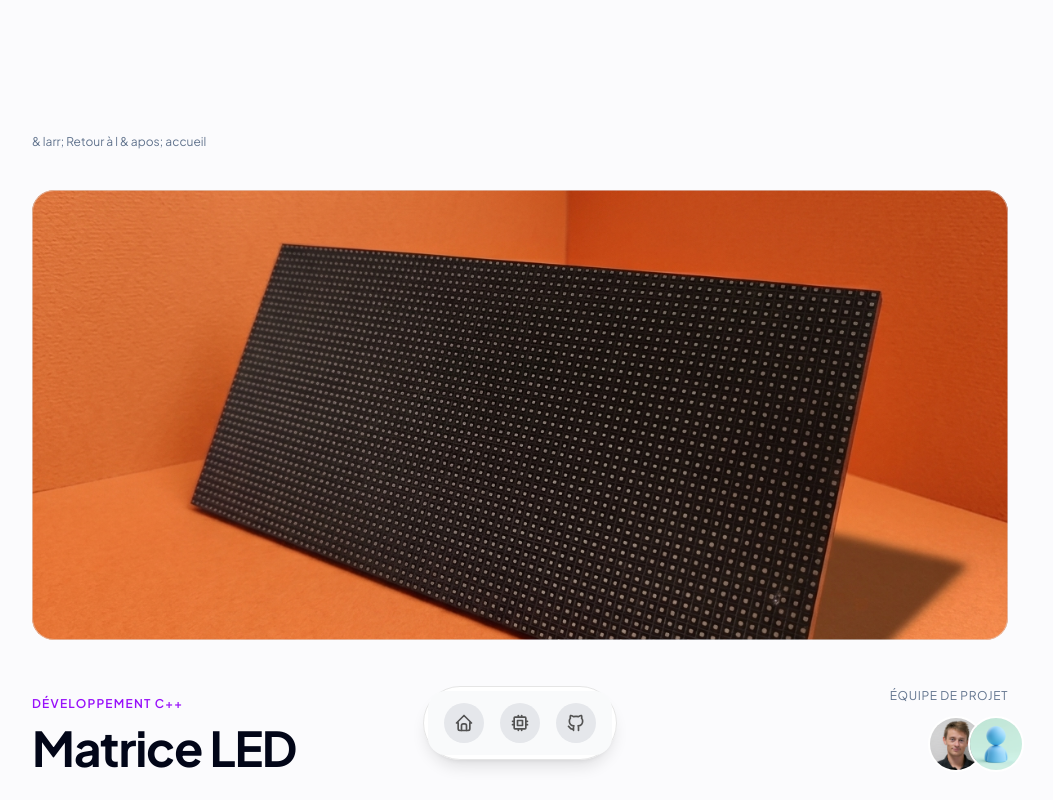
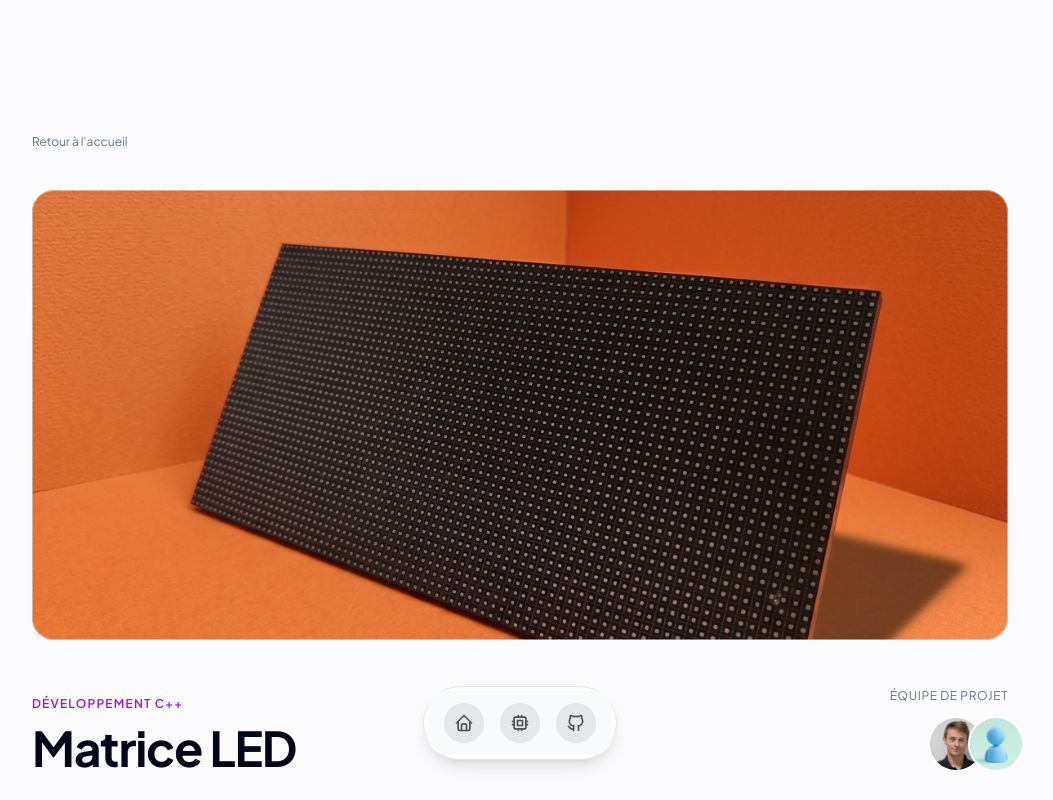
Before and after one commit to c-pili/c-pili.github.io, a Next.js app: page /projets/matrice-led in a window 1280 px wide. Shown: the top 800 px of the page, without its empty margins (120-1173 px from the left). Built offline with nearby package versions, Linux system fonts and the light colour scheme.

Commit message:
fix bug retour

```diff
--- a/app/projets/matrice-led/page.tsx
+++ b/app/projets/matrice-led/page.tsx
@@ -100,7 +100,7 @@ return (
           href="/"
 className = "inline-flex items-center gap-2 text-xs font-mono text-slate-500 hover:text-slate-900 transition mb-10"
     >
-          & larr; Retour à l & apos; accueil
+          Retour à l'accueil
     </Link>
 
 {/* 1. Image Smooth Reveal en haut */ }
```
